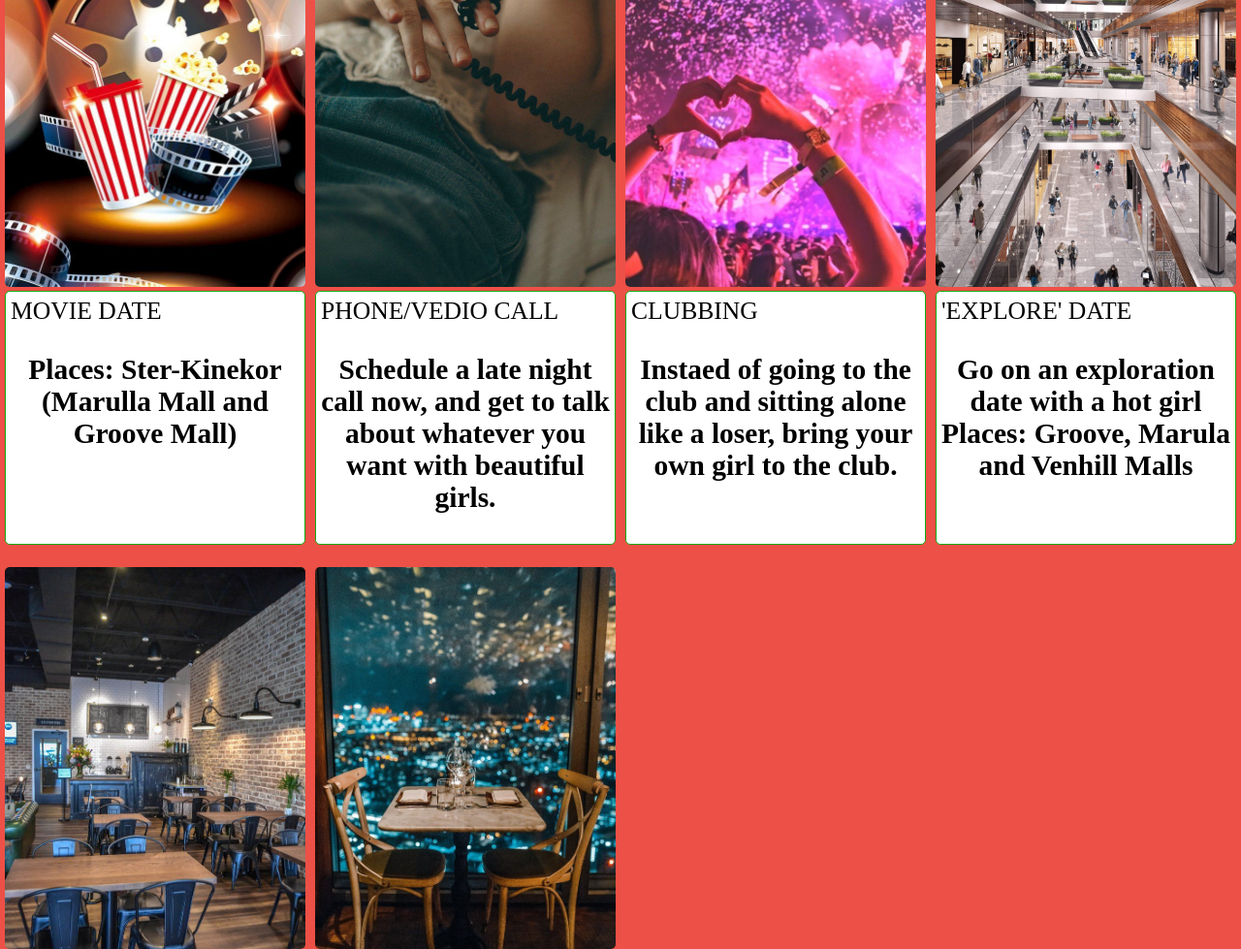
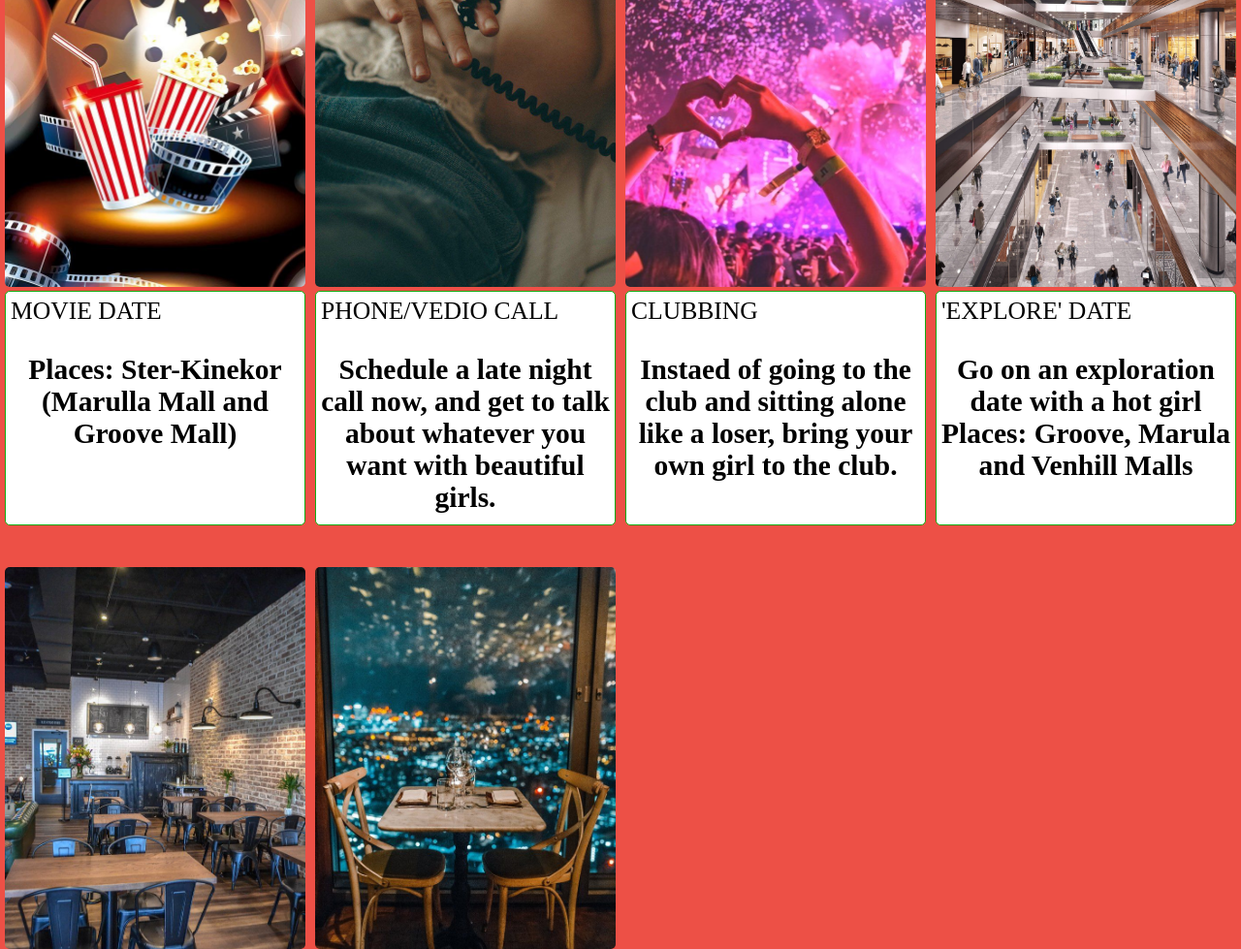
Before and after one commit to ManagerG/rentagirl, a plain HTML site: page index.html in a window 1280 px wide. Shown: the part 1815-2794 px from the top of the page at 97% size. Drawn offline with Linux system fonts and the light colour scheme.

Commit message:
Update dates.css

```diff
--- a/rent.csss/dates.css
+++ b/rent.csss/dates.css
@@ -31,7 +31,7 @@
   border-style: solid;
   border-width: 1px;
   border-color: rgb(19, 172, 19);
-  height: 250px;
+  height: 230px;
 }
 .theme-park-img,
 .arcade,
```
